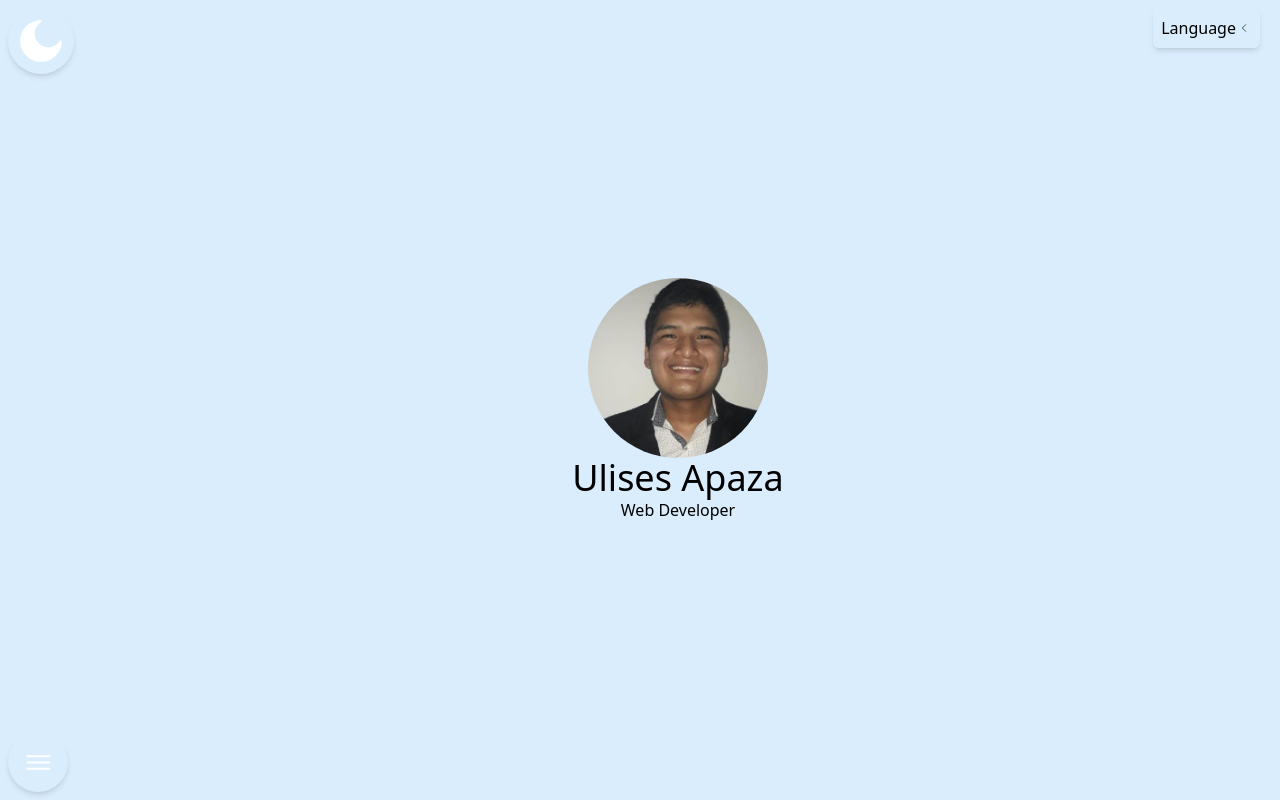
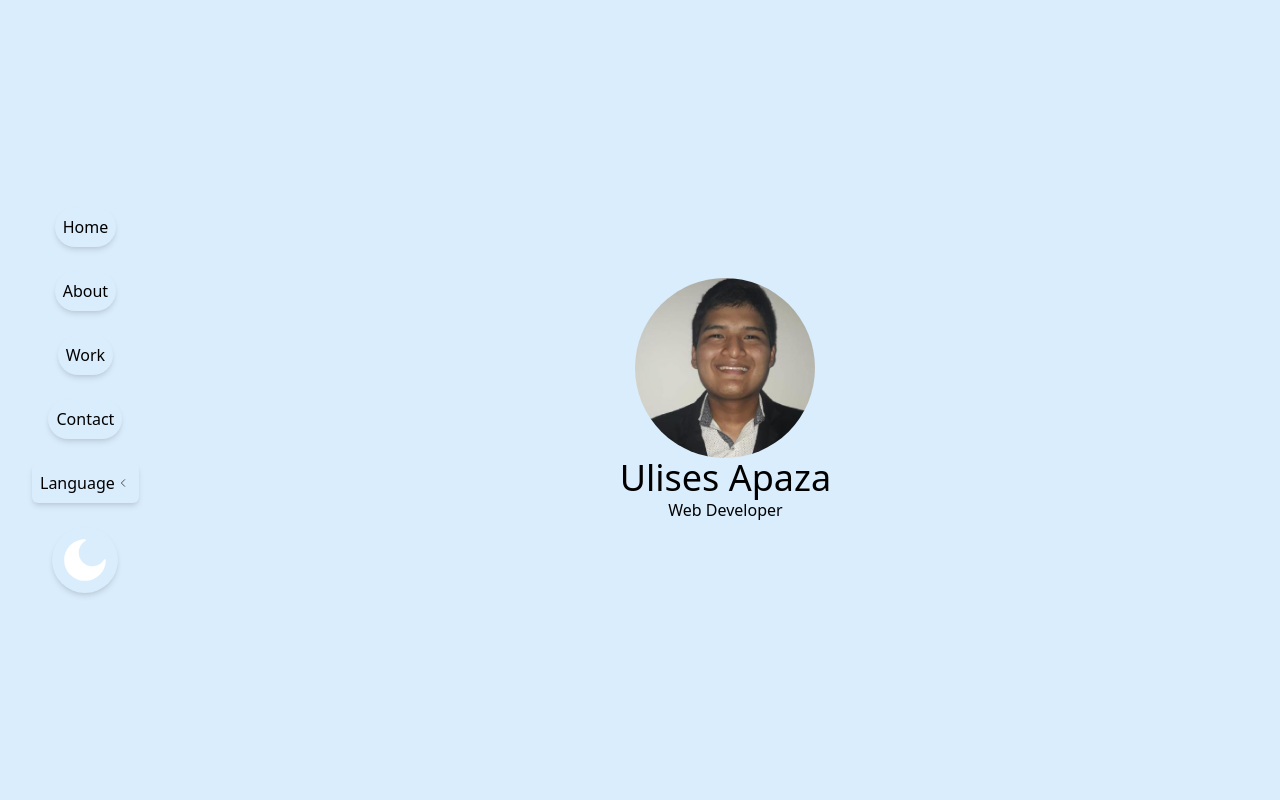
Before and after one commit to ulysses-ck/portfolio-react-next, a Next.js app: page /en in a window 1280 px wide. Built offline with nearby package versions, Linux system fonts and the light colour scheme.

Commit message:
style(landing): change styles and ui mobile

```diff
--- a/src/app/[locale]/layout.tsx
+++ b/src/app/[locale]/layout.tsx
@@ -8,7 +8,7 @@ export default function LocaleLayout({
 	params: { locale: string };
 }) {
 	return (
-		<html lang={locale}>
+		<html lang={locale} suppressHydrationWarning>
 			<body className="flex h-lvh overflow-hidden bg-light-blue-primary dark:bg-blue-primary">
 				<ThemeProvider attribute="class">{children}</ThemeProvider>
 			</body>
--- a/src/app/[locale]/page.tsx
+++ b/src/app/[locale]/page.tsx
@@ -19,6 +19,7 @@ import SVGGenericContainer from "@/components/SVGGenericContainer";
 import { hardSkills, projects } from "@/data";
 import CardWork from "@/components/CardWork";
 import FormContact from "@/components/FormContact";
+import HeaderDesktop from "@/components/HeaderDesktop";
 
 const LanguageSelect = dynamic(() => import("@/components/LanguageSelect"), {
 	ssr: false,
@@ -42,11 +43,14 @@ export default function Index() {
 
 	return (
 		<>
-			<HeaderMobile className=" self-end p-2" />
-			<ThemeSwitcher className=" absolute top-2 left-2" />
-			<div className="absolute top-2 right-5">
+			<div className="w-fit h-fit absolute bottom-2 left-5 block sm:hidden z-10">
+				<HeaderMobile className=" self-end p-2 sm:hidden" />
+			</div>
+			<ThemeSwitcher className=" absolute top-2 left-2 sm:hidden z-10" />
+			<div className="absolute top-2 right-5 sm:hidden z-10">
 				<LanguageSelect />
 			</div>
+			<HeaderDesktop classNameHeader=" hidden sm:flex place-self-center px-8" />
 			<main className="w-full overflow-y-scroll flex flex-col gap-4">
 				<SectionGeneric className="bg-light-blue-primary dark:bg-blue-primary h-lvh flex-shrink-0 flex justify-center items-center flex-col">
 					<ImageContainer width="180px" height="180px">
@@ -69,9 +73,10 @@ export default function Index() {
 							return (
 								<div
 									key={hardSkill.title}
-									className="w-[55px] p-2 h-auto rounded-2xl shadow-md flex justify-center items-center"
+									title={hardSkill.title}
+									className="p-2 h-auto rounded-2xl shadow-md flex justify-center items-center hover:shadow-outer-shadow-primary-two hover:bg-light-blue-tertiary hover:dark:bg-blue-tertiary hover:dark:shadow-outer-shadow-primary"
 								>
-									<SVGGenericContainer width="35px" height="35px">
+									<SVGGenericContainer width="70px" height="70px">
 										<Component color={hardSkill.color} />
 									</SVGGenericContainer>
 								</div>
@@ -79,7 +84,7 @@ export default function Index() {
 						})}
 					</div>
 				</SectionGeneric>
-				<SectionGeneric className="flex flex-col min-h-lvh flex-shrink-0 items-center gap-6">
+				<SectionGeneric className="flex flex-col min-h-lvh flex-shrink-0 items-center gap-6 sm:px-24">
 					<h2>{t("titleWork")}</h2>
 					{projects.map((project) => (
 						<CardWork key={project.titleProjectWork} projectWork={project} />
--- a/src/components/CardWork/index.tsx
+++ b/src/components/CardWork/index.tsx
@@ -4,7 +4,6 @@ import { ProjectWork } from "@/data/interfaces";
 
 import SVGGenericContainer from "../SVGGenericContainer";
 import SVGOpenExternal from "../SVGOpenExternal";
-import ImageContainer from "../ImageContainer";
 
 export default function CardWork({
 	projectWork,
@@ -35,7 +34,7 @@ export default function CardWork({
 			<ul className="flex gap-2 justify-center p-4">
 				{projectWork.techStack.map((tech) => (
 					<li key={tech.title} title={tech.title}>
-						<SVGGenericContainer width="25px" height="25px">
+						<SVGGenericContainer width="45px" height="45px">
 							<tech.Component color={tech.color}></tech.Component>
 						</SVGGenericContainer>
 					</li>
--- a/src/components/SVGMoon/index.tsx
+++ b/src/components/SVGMoon/index.tsx
@@ -7,6 +7,7 @@ export default function SVGMoon({ color }: { color: string }) {
 			fill="none"
 			xmlns="http://www.w3.org/2000/svg"
 		>
+			<title>Sun Icon</title>
 			<path
 				d="M12 22C17.5228 22 22 17.5228 22 12C22 11.5373 21.3065 11.4608 21.0672 11.8568C19.9289 13.7406 17.8615 15 15.5 15C11.9101 15 9 12.0899 9 8.5C9 6.13845 10.2594 4.07105 12.1432 2.93276C12.5392 2.69347 12.4627 2 12 2C6.47715 2 2 6.47715 2 12C2 17.5228 6.47715 22 12 22Z"
 				fill={color}
```
